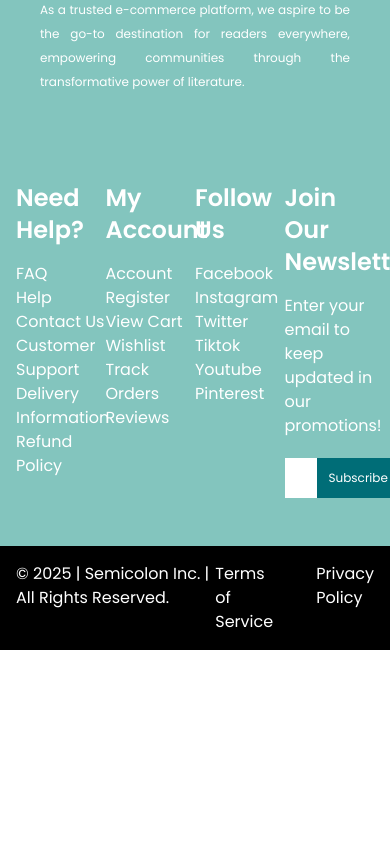
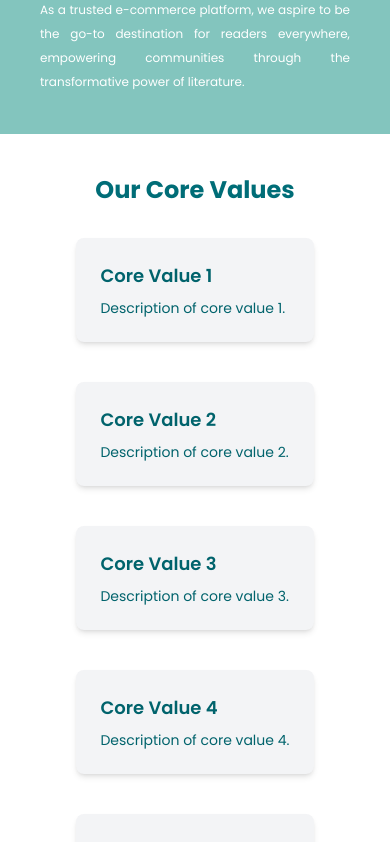
Before and after one commit to jamesricarte/Chapterly-Ecommerce, a React (Vite) app in the folder client/: page /about in a window 390 px wide. Shown: the part 2180-3022 px from the top of the page. Before the commit the page ends 2830 px from the top, so only its background shows below. Built offline with nearby package versions, Linux system fonts and the light colour scheme; a web font is replaced by a local one.

Commit message:
enhance About page layout with responsive containers and add core values section

```diff
--- a/client/src/pages/About/About.jsx
+++ b/client/src/pages/About/About.jsx
@@ -10,8 +10,8 @@ const About = () => {
       <Nav />
 
       <main>
-        <div className="bg-secondary-50">
-          <div className="flex flex-col items-center justify-center py-10">
+        <div className="bg-secondary-50 w-full">
+          <div className="container mx-auto flex flex-col items-center justify-center py-10">
             <h1 className="text-2xl md:text-3xl font-bold text-primary-500 font-Poppins">
               Join us on this Journey
             </h1>
@@ -111,7 +111,30 @@ const About = () => {
               </div>
             </div>
           </div>
-          <div className="bg-white h-auto md:h-1/3"></div>
+          <div className="bg-white h-auto md:h-1/3">
+            <div className="container pt-10 p-16 w-full mx-auto">
+              <div className="flex flex-col items-center justify-center">
+                <h2 className="text-2xl text-primary-500 font-bold">
+                  Our Core Values
+                </h2>
+                <div className="grid grid-cols-1 md:grid-cols-3 gap-10 mt-8">
+                  {[...Array(6)].map((_, index) => (
+                    <div
+                      key={index}
+                      className="p-6 bg-gray-100  rounded-lg shadow-md"
+                    >
+                      <h3 className="text-lg font-semibold text-primary-600">
+                        Core Value {index + 1}
+                      </h3>
+                      <p className="mt-2 text-sm text-primary-600">
+                        Description of core value {index + 1}.
+                      </p>
+                    </div>
+                  ))}
+                </div>
+              </div>
+            </div>
+          </div>
         </div>
       </main>
 
```
